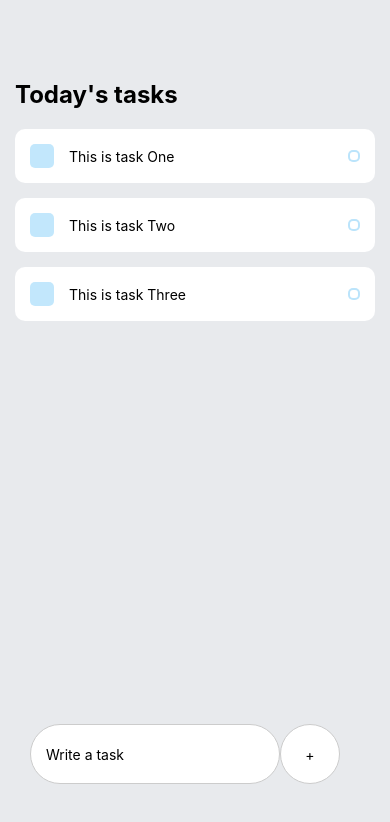
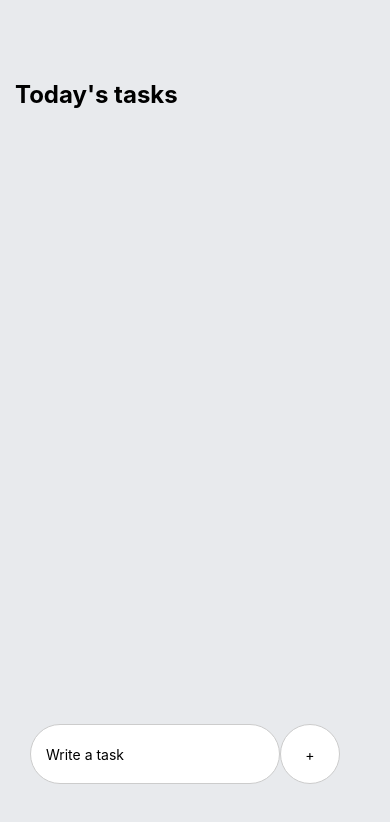
Before and after one commit to Rasel-Mahmud/React-Native-Todo, a React Native app: screen / in a window 390 px wide. Shown: the top 822 px of the page. Built offline with nearby package versions, Linux system fonts and the light colour scheme.

Commit message:
added todo functional

```diff
--- a/components/HomeScreen.js
+++ b/components/HomeScreen.js
@@ -1,16 +1,18 @@
-import React from 'react'
-import { StyleSheet, Text, View } from 'react-native'
+import React, { useState } from 'react'
+import { StyleSheet, View, Text  } from 'react-native'
 import Input from './Input.js'
 import Todo from './Todo'
 
 export default function HomeScreen() {
+  const [taskList, setTaskList] = useState([]);
+
   return (
     <View style={styles.homeContainer}>
       <Text style={styles.homeHeading}>Today's tasks</Text>
-      <Todo task='This is task One' />
-      <Todo task='This is task Two' />
-      <Todo task='This is task Three' />
-      <Input />
+      {
+        taskList && taskList.map(task => <Todo task={task} />)
+      }
+      <Input setTaskList={setTaskList} taskList={taskList} />
     </View>
   )
 }
--- a/components/Input.js
+++ b/components/Input.js
@@ -1,15 +1,22 @@
-import React from 'react'
+import React, { useState } from 'react'
 import { StyleSheet, KeyboardAvoidingView, View, Platform, TextInput, TouchableOpacity, Text } from 'react-native'
 
-export default function Input() {
+export default function Input({ setTaskList, taskList }) {
+  const [task, setTask] = useState('');
+
+  const handleAddTaskButton = () => {
+    setTaskList([...taskList, task]);
+    setTask('')
+  }
+
   return (
     <KeyboardAvoidingView
       behavior={ Platform.OS === 'ios' ? 'padding' : 'height' }
       style={styles.writeTaskWrapper}
     >
-        <TextInput style={styles.input} placeholder='Write a task' />
+        <TextInput style={styles.input} placeholder='Write a task' value={task} onChangeText={setTask} />
 
-        <TouchableOpacity>
+        <TouchableOpacity onPress={handleAddTaskButton}>
           <View style={styles.addTaskButton}>
             <Text>+</Text>
           </View>
```
